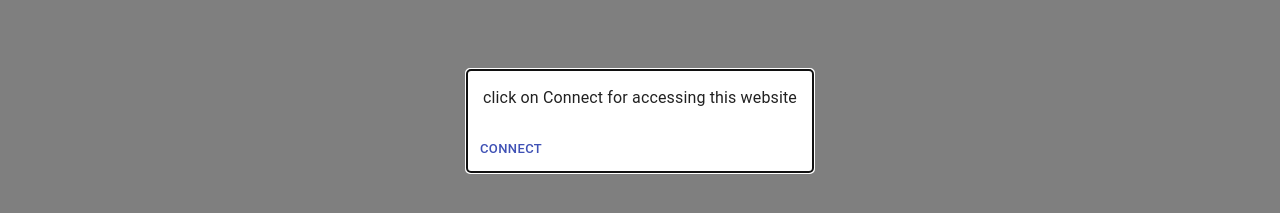
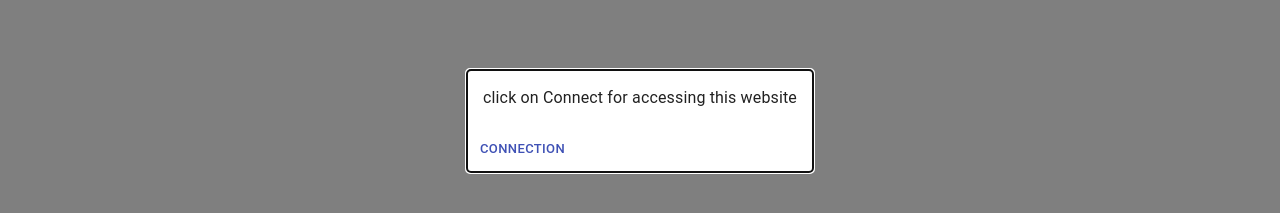
Before and after one commit to grdlo/T9-SWA-Cloud-ToDoList, a React (Create React App) app: page / in a window 1280 px wide. Shown: the part 279-492 px from the top of the page. Built offline with nearby package versions, Linux system fonts and the light colour scheme.

Commit message:
Improving routing system,
Login modal is now in a seperate file
Private route are now display only if user online with Private component

Adding the Private component, he display child under conditions

Removing multiple console.log() from the code

```diff
--- a/src/app/App.js
+++ b/src/app/App.js
@@ -1,9 +1,5 @@
 import React, { Component } from 'react';
 import { BrowserRouter as Router, Switch, Route } from "react-router-dom";
-
-// @material component
-import { Button, Modal, Card, Typography, CardActions, CardContent } from '@material-ui/core';
-import { withStyles } from '@material-ui/styles';
 
 // @npm component
 import Cookies from 'universal-cookie';
@@ -13,9 +9,8 @@ import HomePage from './pages/HomePage'
 
 // @custom component
 import Header from './components/layout/Header';
-
-// @jss component
-import CustomClasses from "./components/styles/Modal"
+import LoginModal from './components/layout/LoginModal';
+import Private from './components/utils/Private';
 
 const cookies = new Cookies();
 
@@ -27,48 +22,42 @@ class App extends Component {
     }
 
     /**
-     * Check authentification state
+     * Load authentification on loading page
      */
     isAuthenticate = () => {
         const accessToken = cookies.get("access-token");
-        /**
-         * CREATE REQUEST ON SERVER FOR CHECKING ACCESS TOKEN
-         */
         if (accessToken !== undefined && accessToken !== '')
             return ({ authenticate: true, openAuthModal: false })
         return ({ authenticate: false, openAuthModal: true });
     }
 
+    /**
+     * Allow a button to open a modal which will request an authentification from the user
+     */
     handleConnection = () => {
+        // if user already connected, do nothing
+        if (this.state.authenticate)
+            return;
         /**
-         * CREATE ON SERVER FOR GETTING ACCES TOKEN
+         * CREATE SERVER REQUEST FOR GETTING ACCES TOKEN
          */
+
+        // Creating a cookie with the authentification token and refresh state
         cookies.set("access-token", "--token--", { path: "/" });
         this.setState({ authenticate: true, openAuthModal: false });
     }
 
+    /**
+     * Logout method, allow to a button to disconnect a user
+     */
     handleLogout = () => {
-        console.log("Logout handled");
+        // if user already disconnected, do nothing
+        if (!this.state.authenticate)
+            return;
+
+        // Removing the cookie with the authentification token and refresh state
         cookies.remove("access-token", { path: "/" });
         this.setState({ authenticate: false, openAuthModal: true });
-    }
-
-    /**
-     * PrivateRoute creator for blocking access of user not unauthenticate
-     */
-    PrivateRoute = ({ children, rest }) => {
-        return (
-            <Route
-                {...rest}
-                render={
-                    ({ location }) => {
-                        if (this.state.authenticate === true)
-                            return (children);
-                        return (<></>);
-                    }
-                }
-            />
-        );
     }
 
     /**
@@ -76,33 +65,19 @@ class App extends Component {
      */
     render = () => {
         console.log(this.state);
-        const { classes } = this.props;
         return (
             <Router>
                 <Header logoutCallback={this.handleLogout.bind(this)} />
                 <Switch>
-                    <this.PrivateRoute path="/" component={HomePage} exact />
+                    <Private show={this.state.authenticate}>
+                    <Route path="/" component={HomePage} exact />
+                    </Private>
                 </Switch>
-                <Modal
-                    aria-labelledby="authentification-modal-title"
-                    aria-describedby="authentification-modal-description"
-                    className={classes.modal}
-                    open={this.state.openAuthModal}
-                >
-                    <Card className={classes.paper}>
-                        <CardContent>
-                            <Typography>click on Connect for accessing this website</Typography>
-                        </CardContent>
-                        <CardActions>
-                            <Button size="small" color="primary" onClick={() => this.handleConnection()}>
-                                Connect
-                            </Button>
-                        </CardActions>
-                    </Card>
-                </Modal>
+                <LoginModal loginCallback={this.handleConnection.bind(this)}
+                    open={this.state.openAuthModal} />
             </Router>
         );
     }
 }
 
-export default withStyles(CustomClasses)(App);
+export default App;
--- /dev/null
+++ b/src/app/components/layout/LoginModal.js
@@ -0,0 +1,44 @@
+import React from 'react';
+
+// @material Component
+import { Button, Modal, Card, Typography, CardActions, CardContent } from '@material-ui/core';
+import { makeStyles } from '@material-ui/core/styles';
+
+// @jss component
+import CustomClasses from "./../styles/Modal"
+
+// @npm Component
+import { createBrowserHistory } from "history";
+
+const useStyles = makeStyles(theme => (CustomClasses));
+
+/**
+ * Called each time the Component is load
+ * @param {*} props all parameters of the component
+ */
+const LoginModal = props => {
+    const classes = useStyles();
+    if (props.open === false)
+        return (<></>);
+    return (
+        <Modal
+            aria-labelledby="authentification-modal-title"
+            aria-describedby="authentification-modal-description"
+            className={classes.modal}
+            open={props.open}
+        >
+            <Card className={classes.paper}>
+                <CardContent>
+                    <Typography>click on Connect for accessing this website</Typography>
+                </CardContent>
+                <CardActions>
+                    <Button size="small" color="primary" onClick={() => props.loginCallback()}>
+                        Connection
+                    </Button>
+                </CardActions>
+            </Card>
+        </Modal>
+    );
+}
+
+export default LoginModal
--- /dev/null
+++ b/src/app/components/utils/Private.js
@@ -0,0 +1,13 @@
+import React from 'react';
+
+/**
+ * Called each time the Component is load
+ * @param {*} props all parameters of the component
+ */
+const Private = props => {
+    if (props.show === true)
+        return (props.children);
+    return (<></>);
+}
+
+export default Private
--- a/src/app/pages/HomePage.js
+++ b/src/app/pages/HomePage.js
@@ -18,8 +18,6 @@ const list = [
 ];
 
 const HomePage = props => {
-
-    console.log(props.auth);
     return (
         <div>
             <Container>
```
